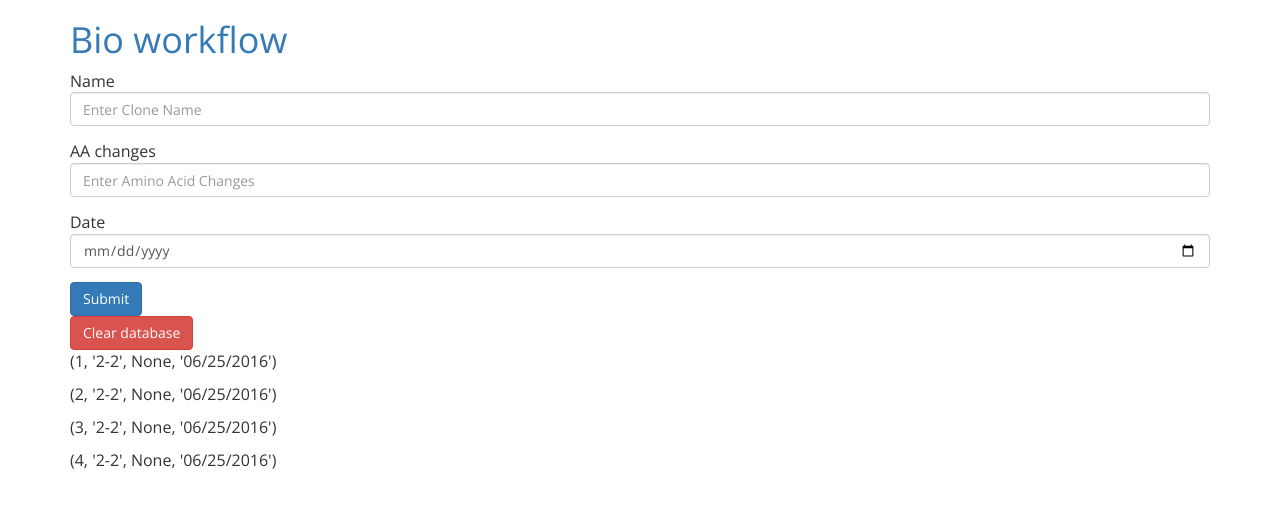
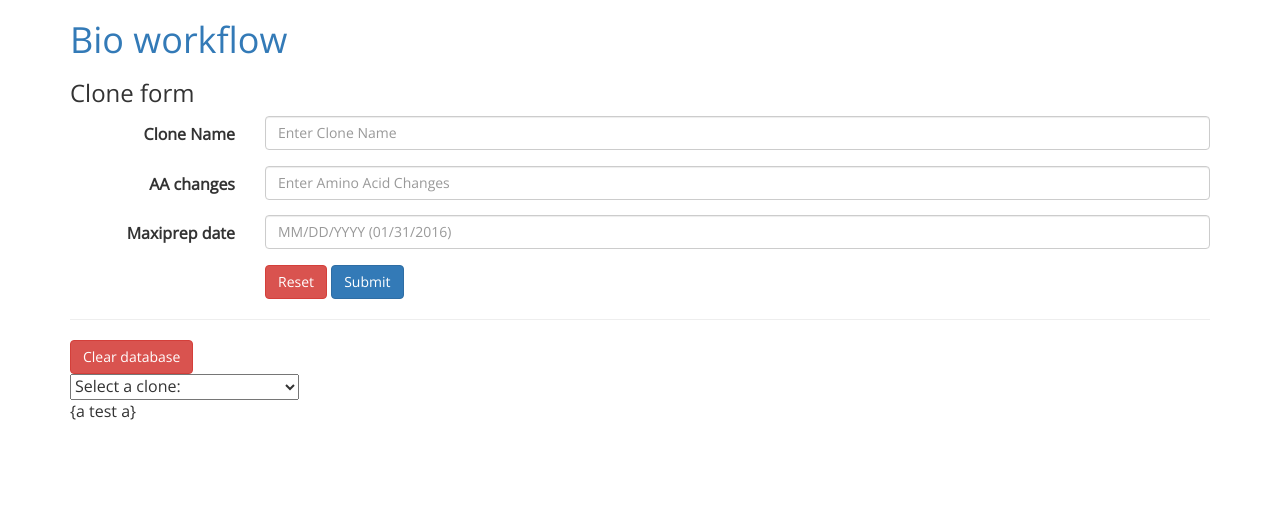
Before and after one commit to wuv21/bio-assay-workflow, a Flask app: page / in a window 1280 px wide. Shown: the top 508 px of the page. Run offline with Flask 2, Linux system fonts and the light colour scheme; data comes from the database, SQL or seed files in the repository; both versions use the stored data as it was after the commit; some libraries are stand-ins or nearby versions.

Commit message:
added in angular implementation + sample clone form with ng validation + flask API service

```diff
--- a/app.py
+++ b/app.py
@@ -1,8 +1,12 @@
 from flask import Flask, render_template, g, request, redirect, url_for
 import sqlite3
 import os
+import json
+# from flask_cors import CORS
 
 app = Flask(__name__)
+# CORS(app)
+
 DATABASE = os.path.join(os.path.curdir, 'sql', 'hiv2_drug_assay.db')
 
 
@@ -36,6 +40,17 @@
     return (rv[0] if rv else None) if one else rv
 
 
+def format_resp(resp, tbl_name):
+    fields = [x[1] for x in query_db("PRAGMA table_info(" + tbl_name + ")")]
+
+    formatted_resp = []
+    for x in resp:
+        obj = {fields[i]: val for (i, val) in enumerate(x)}
+        formatted_resp.append(obj)
+
+    return formatted_resp
+
+
 def insert_db(query, args=()):
     conn = get_db()
     cur = conn.cursor()
@@ -56,23 +71,26 @@
 
 @app.route('/')
 def index():
-    test = query_db("SELECT * FROM Clone")
-    print(test)
-    return render_template('index.html', r=query_db("SELECT * FROM Clone"))
+    return render_template('index.html', c=query_db("SELECT * FROM Clone"))
 
 
 @app.route('/add_clone', methods=["POST"])
 def add_clone():
-    clone = (request.form.get('clone_name'),
-             request.form.get('clone_aa'),
-             request.form.get('clone_date'))
+    clone = (request.form.get('nameInp'),
+             request.form.get('cloneInp'),
+             request.form.get('dateInp'))
 
     insert_db("INSERT INTO Clone(name, aa_changes, purify_date) VALUES(?, ?, ?)", args=clone)
 
     return redirect(url_for('index'))
 
 
+@app.route('/test', methods=["GET"])
+def test():
+    return json.dumps(format_resp(query_db("SELECT * FROM Clone"), "Clone"))
+
+
 if __name__ == "__main__":
     create_db()
     app.debug = True
-    app.run()
+    app.run(host="127.0.0.1", port=8080, threaded=True)
--- a/requirements.txt
+++ b/requirements.txt
@@ -1,6 +1,9 @@
 click==6.6
 Flask==0.11.1
+Flask-Cors==2.1.2
 itsdangerous==0.24
 Jinja2==2.8
+jsonschema==2.5.1
 MarkupSafe==0.23
+six==1.10.0
 Werkzeug==0.11.10
--- a/static/main.css
+++ b/static/css/main.css
@@ -15,9 +15,21 @@
 
 h1, h2, h3 {
     font-weight: 300;
-    color: #007CC2;
+    /*color: #007CC2;*/
 }
 
-input {
-    margin-bottom: 1em;
+
+.validation-error {
+    color: #dd1531;
+    font-size: 1em;
 }
+
+form .ng-dirty.ng-invalid {
+    border: 1px solid #dd1531;
+    border-radius: 5px;
+}
+
+form .ng-dirty.ng-valid {
+    border: 1px solid #00DD00;
+    border-radius: 5px;
+}
--- /dev/null
+++ b/static/js/script.js
@@ -0,0 +1,46 @@
+var bioApp = angular.module('bioApp', []);
+
+bioApp.config(['$interpolateProvider', function($interpolateProvider) {
+    $interpolateProvider.startSymbol('{a');
+    $interpolateProvider.endSymbol('a}');
+}]);
+
+bioApp.directive('checkDate', function() {
+    return {
+        require: 'ngModel',
+        link: function(scope, elem, attrs, controller) {
+            controller.$validators.checkDate = function(inp) {
+                var splitDate = inp.split('/');
+                var month = splitDate[0];
+                var day = splitDate[1];
+                var year = splitDate[2];
+
+                if (month.length != 2 && Number(month) < 0 && Number(month) > 13) {
+                    return false;
+                } else if (day.length != 2 && Number(day) < 0 && Number(day) > 31) {
+                    return false;
+                } else if (year.length != 4) {
+                    return false;
+                }
+
+                return true;
+            }
+        }
+    }
+});
+
+bioApp.controller('MainController', function($scope, $http) {
+    $scope.clone = {
+        name: '2-2',
+        aaChanges: 'G140S+Q148H',
+        date: '06/25/2016'
+    };
+
+
+    $http.get('http://localhost:8080/test')
+        .success(function(resp, status) {
+            console.log('here');
+            console.log(resp);
+            console.log(status);
+        });
+});
--- a/templates/index.html
+++ b/templates/index.html
@@ -4,29 +4,92 @@
 	<meta charset="UTF-8">
 	<title>Bio workflow</title>
 
-	<link rel="stylesheet" type="text/css" href="{{ url_for('static', filename='main.css') }}">
-    <script src="{{ url_for('static', filename='script.js') }}"></script>
+{#    <link rel="stylesheet" href="http://ajax.googleapis.com/ajax/libs/angular_material/1.1.0-rc2/angular-material.min.css">#}
+	<link rel="stylesheet" type="text/css" href="{{ url_for('static', filename='css/main.css') }}">
+
+
+
+    <script src="https://cdnjs.cloudflare.com/ajax/libs/angular.js/1.5.7/angular.min.js"></script>
+{#    <script src="http://ajax.googleapis.com/ajax/libs/angularjs/1.5.3/angular-animate.min.js"></script>#}
+{#    <script src="http://ajax.googleapis.com/ajax/libs/angularjs/1.5.3/angular-aria.min.js"></script>#}
+{#    <script src="http://ajax.googleapis.com/ajax/libs/angularjs/1.5.3/angular-messages.min.js"></script>#}
+
+    <!-- Angular Material Library -->
+{#    <script src="http://ajax.googleapis.com/ajax/libs/angular_material/1.1.0-rc2/angular-material.min.js"></script>#}
+
+    <script src="{{ url_for('static', filename='js/script.js') }}"></script>
 </head>
-<body>
+
+<body ng-app="bioApp" ng-controller="MainController">
 	<div class="container">
 		<h1><a href="{{ url_for('index') }}">Bio workflow</a></h1>
-        <form method="POST" action="{{ url_for('add_clone') }}">
-            Name <input type="text" class="form-control" name="clone_name" placeholder="Enter Clone Name">
-            AA changes <input type="text" class="form-control" name="clone_aa" placeholder="Enter Amino Acid Changes">
-            Date <input type="date" data-format="MM-dd-yyyy" class="form-control" name="clone_date" placeholder="Enter Clone Date">
 
-            <button type="submit" class="btn btn-primary">Submit</button>
+        <h3>Clone form</h3>
+        <form method="POST" action="{{ url_for('add_clone') }}" ng-model="clone" class="form-horizontal" name="cloneForm">
+            <div class="form-group">
+                <label for="nameInp" class="control-label col-md-2">Clone Name</label>
+                <div class="col-md-10">
+                    <input type="text" class="form-control" name="nameInp" placeholder="Enter Clone Name" ng-model="clone.name" required>
+                </div>
+
+                <div class="col-md-offset-2 col-md-10">
+                    <p class="validation-error" ng-if="cloneForm.nameInp.$dirty && cloneForm.nameInp.$error.required" id="cloneNameAlert">
+                        Please enter a clone name
+                    </p>
+                </div>
+            </div>
+
+            <div class="form-group">
+                <label for="aaChangesInp" class="control-label col-md-2">AA changes</label>
+                <div class="col-md-10">
+                    <input type="text" class="form-control" name="aaChangesInp" placeholder="Enter Amino Acid Changes" ng-model="clone.aaChanges">
+                </div>
+            </div>
+
+
+            <div class="form-group">
+                <label for="dateInp" class="control-label col-md-2">Maxiprep date</label>
+{#                <md-datepicker name="dateInp" ng-model="clone.date" md-placeholder="MM/DD/YYYY" required></md-datepicker>#}
+                <div class="col-md-10">
+                    <input type="text" class="form-control" ng-model="clone.date"
+                           name="dateInp" placeholder="MM/DD/YYYY (01/31/2016)"
+                           ng-pattern="^(\d{2}\/){2}(\d{2}|\d{4})$" check-date required>
+                </div>
+
+                <div class="col-md-offset-2 col-md-10">
+                    <p class="validation-error" ng-if="cloneForm.dateInp.$dirty && cloneForm.dateInp.$error.required">Date is required</p>
+                    <p class="validation-error" ng-if="cloneForm.dateInp.$dirty && !cloneForm.dateInp.$valid">Date input is incorrect. Please input as MM/DD/YYYY (01/10/2016)</p>
+                    <p class="validation-error" ng-if="cloneForm.dateInp.$dirty && !cloneForm.dateInp.checkDate">Date input is incorrect. Please input as MM/DD/YYYY (01/10/2016)</p>
+                </div>
+            </div>
+
+            <div class="form-group">
+                <div class="col-md-offset-2 col-md-10">
+                    <button type="reset" class="btn btn-danger">Reset</button>
+                    <button type="submit" ng-disabled="cloneForm.$invalid" class="btn btn-primary">Submit</button>
+                </div>
+            </div>
         </form>
 
+        <hr>
         <form method="POST" action="{{ url_for('clear_db') }}">
             <button type="submit" class="btn btn-danger">Clear database</button>
         </form>
 	</div>
 
     <div class="container">
-        {% for clone in r %}
-            <p>{{ clone }}</p>
-        {% endfor %}
+        <select name="" id="">
+            <option value="" disabled selected>Select a clone:</option>
+            {% for clone in c %}
+                <option value="{{ clone.name }}">{{ clone }}</option>
+            {% endfor %}
+        </select>
+    </div>
+
+
+
+    <div class="container">
+        {a test a}
     </div>
 
 </body>
```
Also changed, not shown: sql/hiv2_drug_assay.db.
